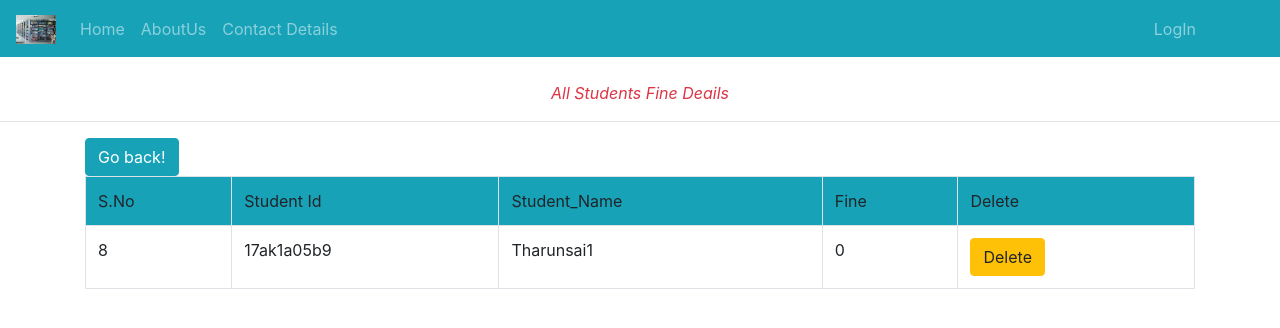
After one commit to thathireddypurushotham/library19, a Django app: page /fine/ in a window 1280 px wide. The commit adds this page. Shown: the top 328 px of the page. Run offline with Django 3.2, Linux system fonts and the light colour scheme; data comes from the database, SQL or seed files in the repository; both versions use the stored data as it was after the commit; some libraries are stand-ins or nearby versions.

Commit message:
Updated Fine

```diff
--- /dev/null
+++ b/Library_App/templates/html/fine.html
@@ -0,0 +1,40 @@
+{% extends 'html/base.html' %}
+{% load static %}
+{% block title %}allnotes{% endblock %}
+
+{% block content %}
+<div class="text-center text-danger">
+	<br>
+	<span><i>All Students Fine Deails</i></span>
+
+</div>
+<hr>
+
+<div class="container">
+	<table class="table table-bordered">
+		<input type="button" value="Go back!" onclick="history.back()" class="btn btn-info">
+		<tr class="bg bg-info">
+			<td>S.No</td>
+			<td>Student Id</td>
+			<td>Student_Name</td>
+
+			<td>Fine</td>
+
+			<td>Delete</td>
+		{% for i in f %}
+		{% if i.issue_status is 1 %}
+		<tr>
+			<td>{{forloop.counter}}</td>
+			<td>{{i.Rg_No}}</td>
+			<td>{{i.Name}}</td>
+			<td>
+				{{i.Fine}}
+			</td>
+			<td><a class="confirm-delete btn btn-warning" href="{% url 'datadelete' i.id %}">Delete</a></td>
+		</tr>
+		{% endif %}
+		{% endfor %}
+	</table>
+</div>
+
+{% endblock %}
--- a/Library_App/templates/html/navbar.html
+++ b/Library_App/templates/html/navbar.html
@@ -53,6 +53,9 @@
     </li>
      <li class="nav-item" style='display:inline'>
       <a class="nav-link" href="{% url 'viewn' %}">Notifications</a><!-- <sub class="text-light">View<sup class="text-danger">{{d}}</sup></sub> -->
+    </li>
+     <li class="nav-item" style='display:inline'>
+      <a class="nav-link" href="{% url 'fine' %}">Fines List</a><!-- <sub class="text-light">View<sup class="text-danger">{{d}}</sup></sub> -->
     </li>
     {% else %}
    {% if user.role == 1 %}
--- a/Library_App/urls.py
+++ b/Library_App/urls.py
@@ -37,7 +37,7 @@ urlpatterns = [
     path('reqp/',views.requestform,name='pm'),
     path('gper/',views.adminpermissions,name='gperm'),
     path('eper/<int:k>/',views.updatepermissions,name='up'),
-
+    path('fine/',views.fine,name='fine'),
 
 
 ]
--- a/Library_App/views.py
+++ b/Library_App/views.py
@@ -278,3 +278,9 @@ def books_st_have(rq):
 	k2=st_admin_data.objects.filter(uid_id=rq.user.id)
 	print(k2)
 	return render(rq,'html/books_st_have.html',{'y':k2})
+
+
+def fine(rq):
+	fine1=st_admin_data.objects.all()
+	data=Books_Avail.objects.filter()
+	return render(rq,'html/fine.html',{'f':fine1})
```
Also changed, not shown: Library_App/templates/html/books_st_have.html (+16 -1 lines), db.sqlite3.
